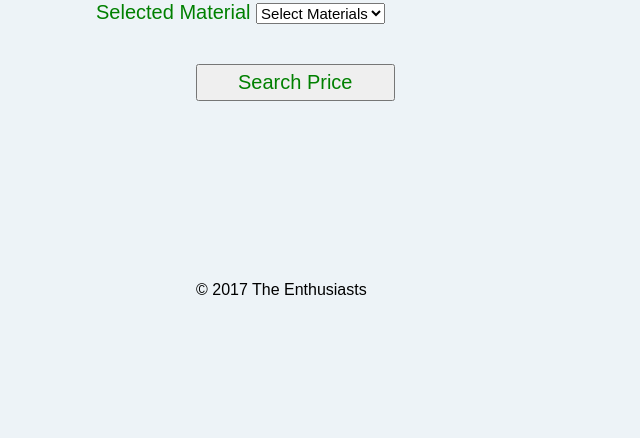
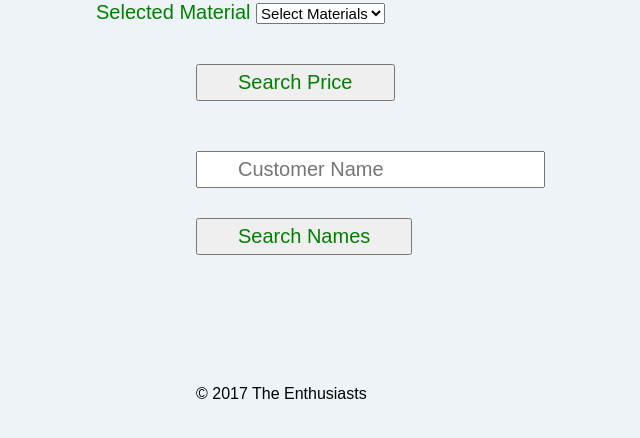
Before and after one commit to goadelaja/wife, a PHP site: page / in a window 1280 px wide. Shown: the part 163-601 px from the top of the page, without its empty margins (404-1044 px from the left). Run offline with PHP 8.4, Linux system fonts and the light colour scheme; data that the repository does not hold is empty.

Commit message:
updated heritageplace with search name

```diff
--- a/css/main.css
+++ b/css/main.css
@@ -65,6 +65,23 @@ table tr td{
 	color:green;
 }
 
+.search1{
+	margin-left: 600px;
+	padding:  5px 40px;
+	font-size:20px;
+	color:green;
+}
+
+.cust_2{
+	margin-left: 600px;
+	margin-bottom: 30px;
+	padding:  5px 40px;
+	font-size:20px;
+	color:green;
+}
+
+
+
 #section{
 	min-height: 100%;
 }
--- a/inc/header.php
+++ b/inc/header.php
@@ -4,7 +4,7 @@
 		<meta lang="en">
 		<meta charset="utf-8">
 		<link rel="stylesheet"  href="css/normalize.css">
-		<link rel="stylesheet" href="css/main.css?v=1">
+		<link rel="stylesheet" href="css/main.css">
 		<meta name="viewport" content="width-device-width. initial-scale=1.0">
 		<title><?php echo $PageTitle?></title>
 	</head>
--- a/index.php
+++ b/index.php
@@ -35,6 +35,10 @@ include("inc/header.php");
 				<button  name="submit_search" class="search" type="submit">Search Price</button>
 			</form>
 
+      <form method="GET" action="indexnamequery.php">
+              <input class="cust_2" type="text" name = "search_customer" placeholder="Customer Name"><br>
+              <button  name="submit_search_1" class="search1" type="submit">Search Names</button>
+      </form>
 
 		</section>
 		<?php
```
Also changed, not shown: indexnamequery.php (added, +27 -0 lines).
